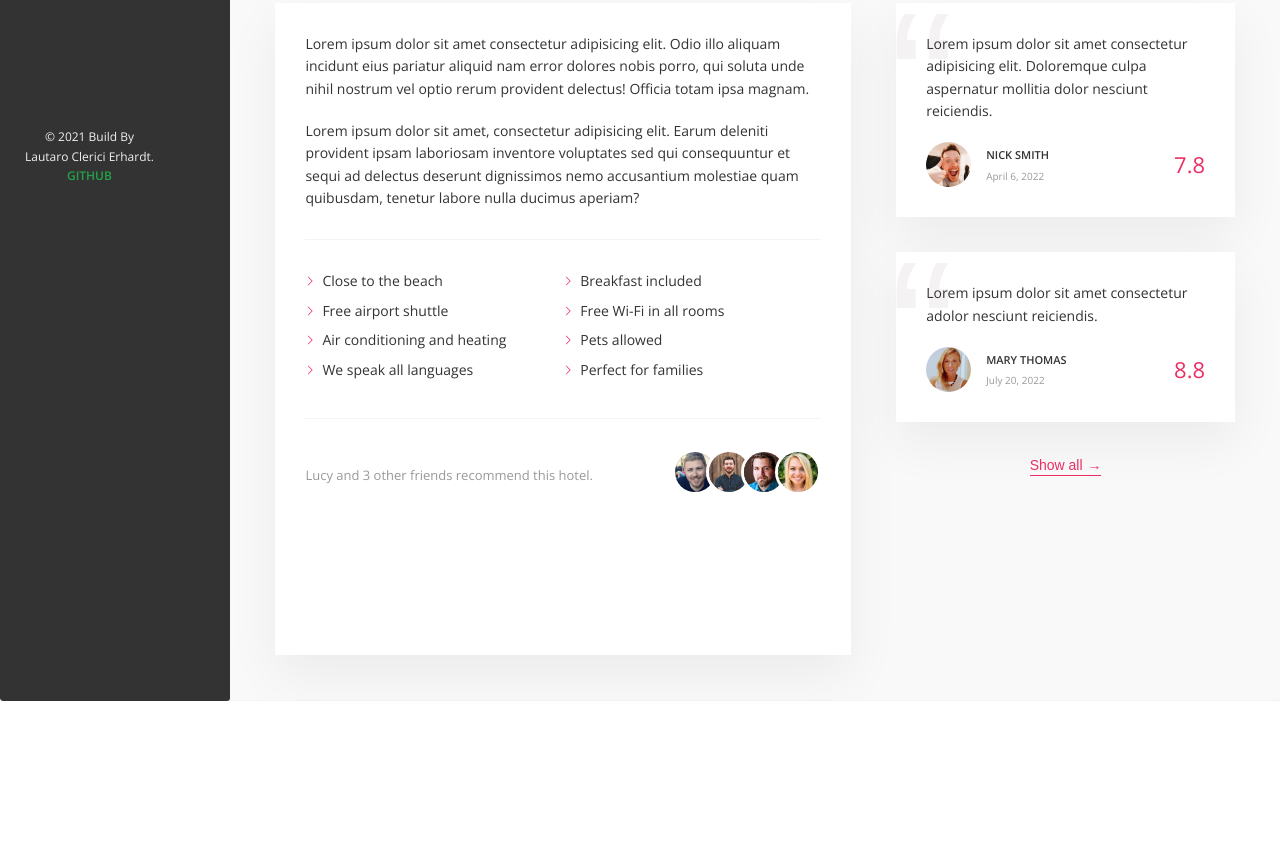
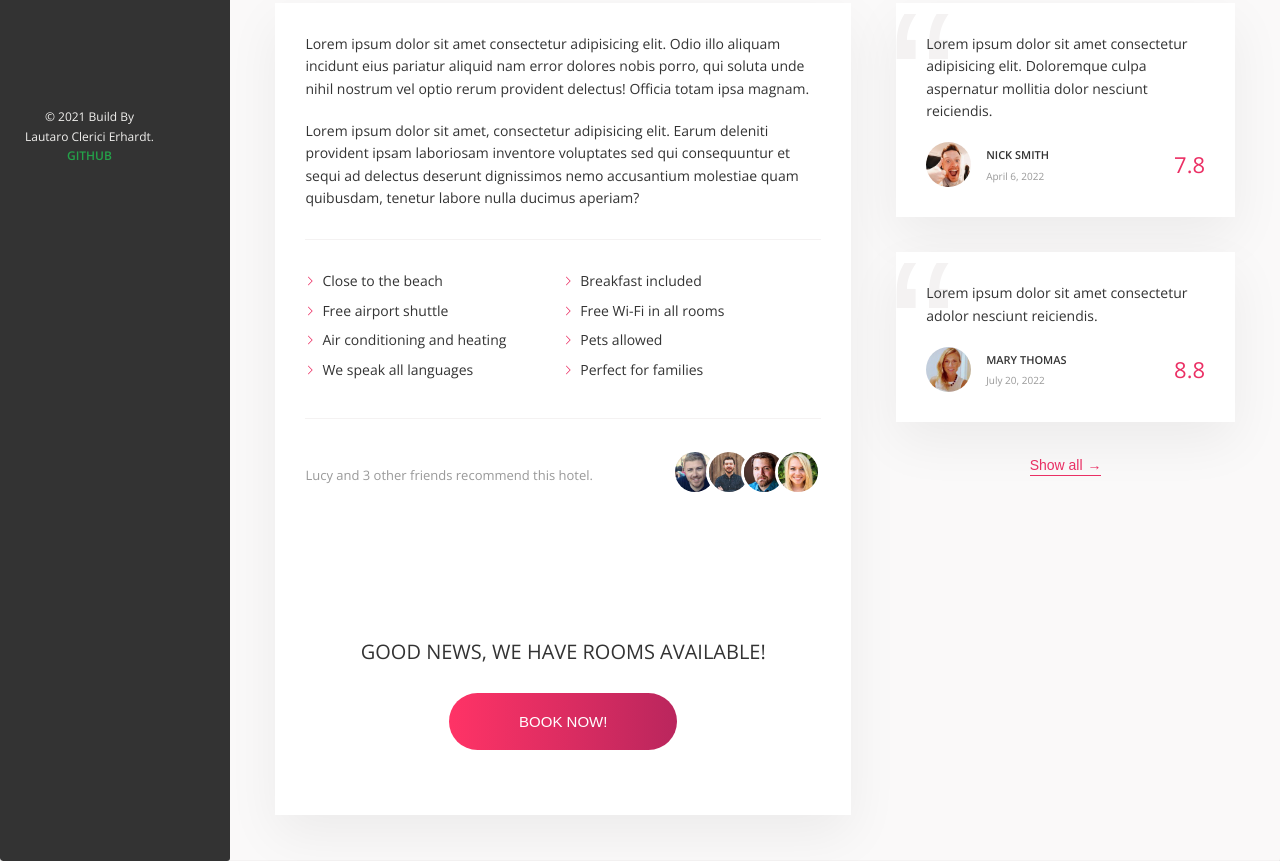
Before and after one commit to LNCE21/travelAgency, a website: page index.html in a window 1280 px wide. Shown: the part 590-1451 px from the top of the page. Before the commit the page ends 1291 px from the top, so only its background shows below. Drawn offline with nearby package versions, Linux system fonts and the light colour scheme.

Commit message:
Added a book section

```diff
--- a/index.html
+++ b/index.html
@@ -172,6 +172,16 @@
                                     <img src="img/user-6.jpg" alt="User photo 4" class="recommend__photo">
                                 </div>
                             </div>
+
+                            <div class="cta">
+                                <h2 class="cta__book-now">
+                                    Good news, we have rooms available!
+                                </h2>
+                                <button class="btn">
+                                    <span class="btn__visible">Book now!</span>
+                                    <span class="btn__invisible">Only 4 rooms left</span>
+                                </button>
+                            </div>
                         </div>
                         <div class="user-reviews">
                             <figure class="review">
@@ -203,8 +213,11 @@
                             </figure>
 
                             <button class="btn-inline">Show all <span>&rarr;</span></button>
+
                         </div>
+
                     </div>
+
                 </main>
             </div>
         </div>
--- a/sass/_components.scss
+++ b/sass/_components.scss
@@ -200,7 +200,7 @@
 //Legal text
 .legal {
   position: fixed;
-  bottom: 0rem;
+  bottom: 2rem;
   font-size: 1.2rem;
   color: var(--color-grey-light-4);
   text-align: center;
@@ -446,3 +446,72 @@
     z-index: 1;
   }
 }
+
+//Call to action
+.cta {
+  padding: 3.5rem 0;
+  text-align: center;
+  margin-top: 10rem;
+
+  &__book-now {
+    font-size: 2rem;
+    font-weight: 300;
+    text-transform: uppercase;
+    margin-bottom: 2.5rem;
+  }
+}
+
+//Button
+.btn {
+  font-size: 1.5rem;
+  font-weight: 300;
+  text-transform: uppercase;
+  border-radius: 100px;
+  border: none;
+  background-image: linear-gradient(
+    to right,
+    var(--color-primary-light),
+    var(--color-primary-dark)
+  );
+  color: #fff;
+  position: relative;
+  overflow: hidden;
+
+  & > * {
+    height: 100%;
+    width: 100%;
+    display: inline-block;
+    transition: all 0.3s;
+  }
+
+  &__visible {
+    padding: 2rem 7rem;
+  }
+
+  &__invisible {
+    padding: 2rem 0;
+    position: absolute;
+    left: 0;
+    top: -100%;
+  }
+
+  &:hover {
+    background-image: linear-gradient(
+      to left,
+      var(--color-primary-light),
+      var(--color-primary-dark)
+    );
+  }
+
+  &:hover &__visible {
+    transform: translateY(100%);
+  }
+
+  &:hover &__invisible {
+    top: 0;
+  }
+
+  &:focus {
+    outline: none;
+  }
+}
--- a/sass/_layout.scss
+++ b/sass/_layout.scss
@@ -53,6 +53,7 @@
 }
 
 .description {
+  height: auto;
   background-color: #fff;
   box-shadow: var(--shadow-light);
   padding: 3rem;
```
Also changed, not shown: css/style.css, 1 other file.
